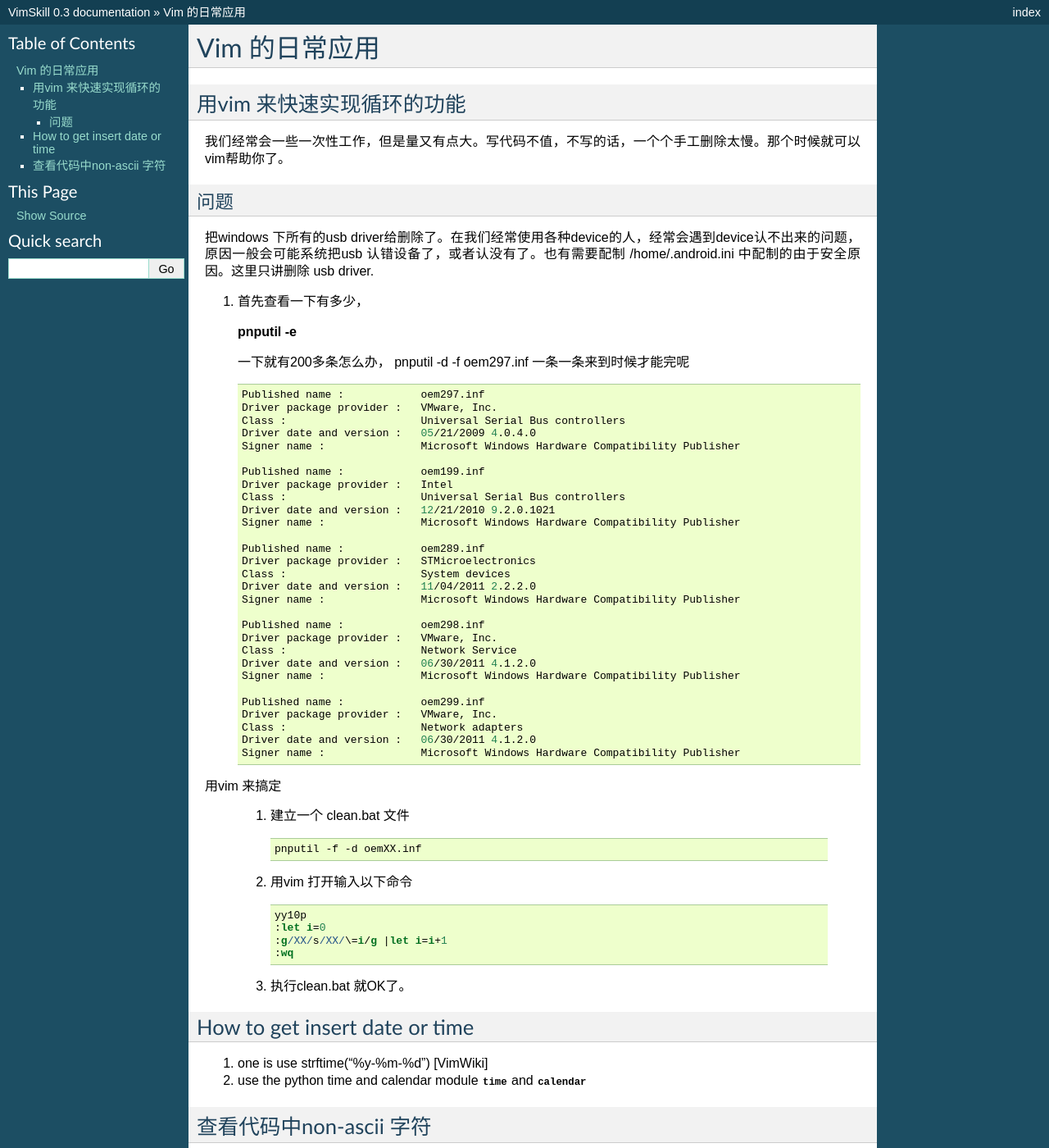
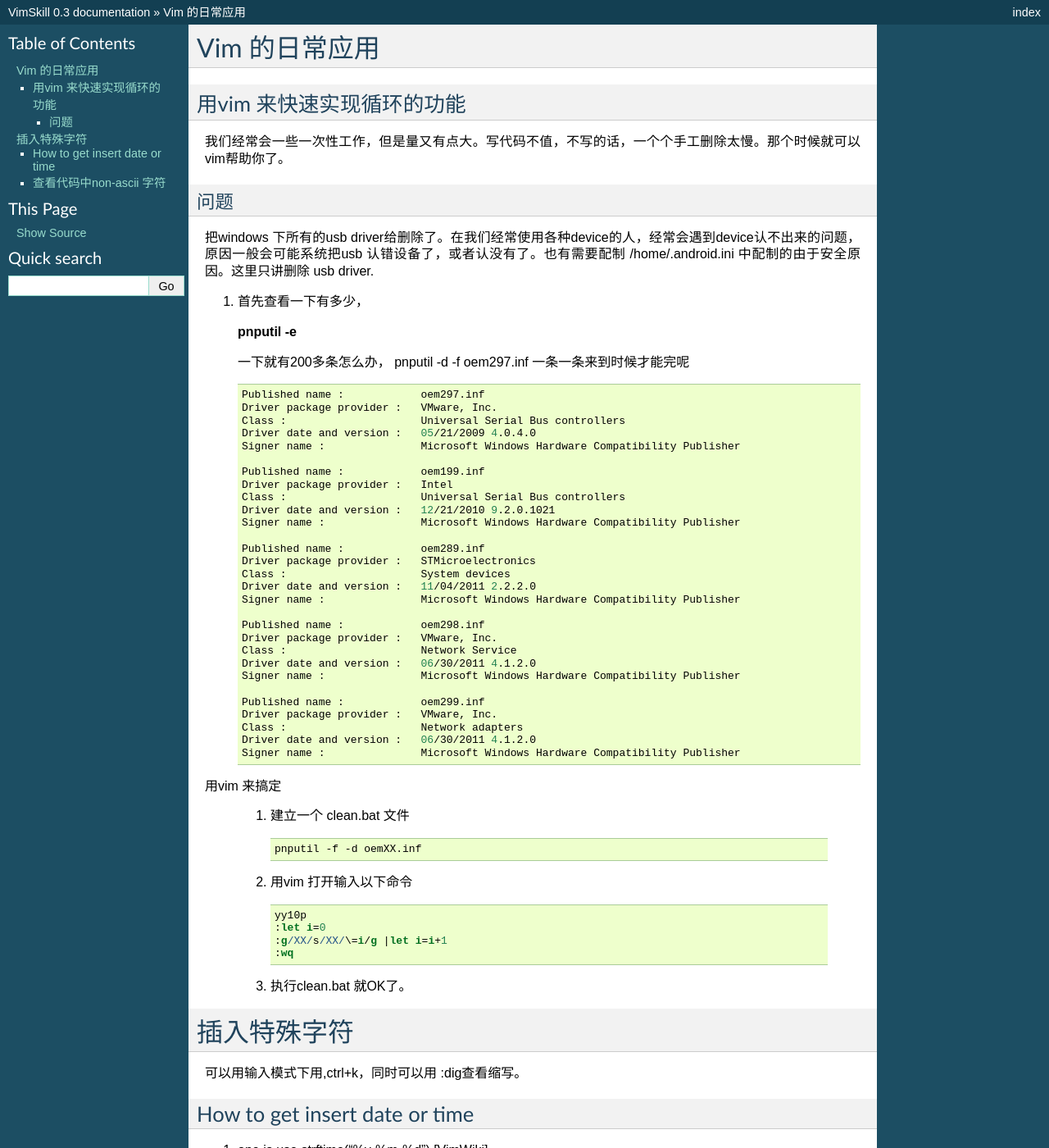
Before and after one commit to gwli/VimSkill, a Sphinx documentation site: the page built from source/Stage_2/vimInDaily_2.rst, in a window 1280 px wide and 1400 px high. Shown: the whole window at 82% size. Built offline with Sphinx 7.4.7, drawn with Linux system fonts in a browser that asks for light colours.

Commit message:
special char

```diff
--- a/source/Stage_2/vimInDaily_2.rst
+++ b/source/Stage_2/vimInDaily_2.rst
@@ -69,7 +69,10 @@ Vim 的日常应用
  #. 执行clean.bat 就OK了。
 
 
+插入特殊字符
+============
 
+可以用输入模式下用,ctrl+k，同时可以用 :dig查看缩写。
 
 
 How to get insert date or time
```
